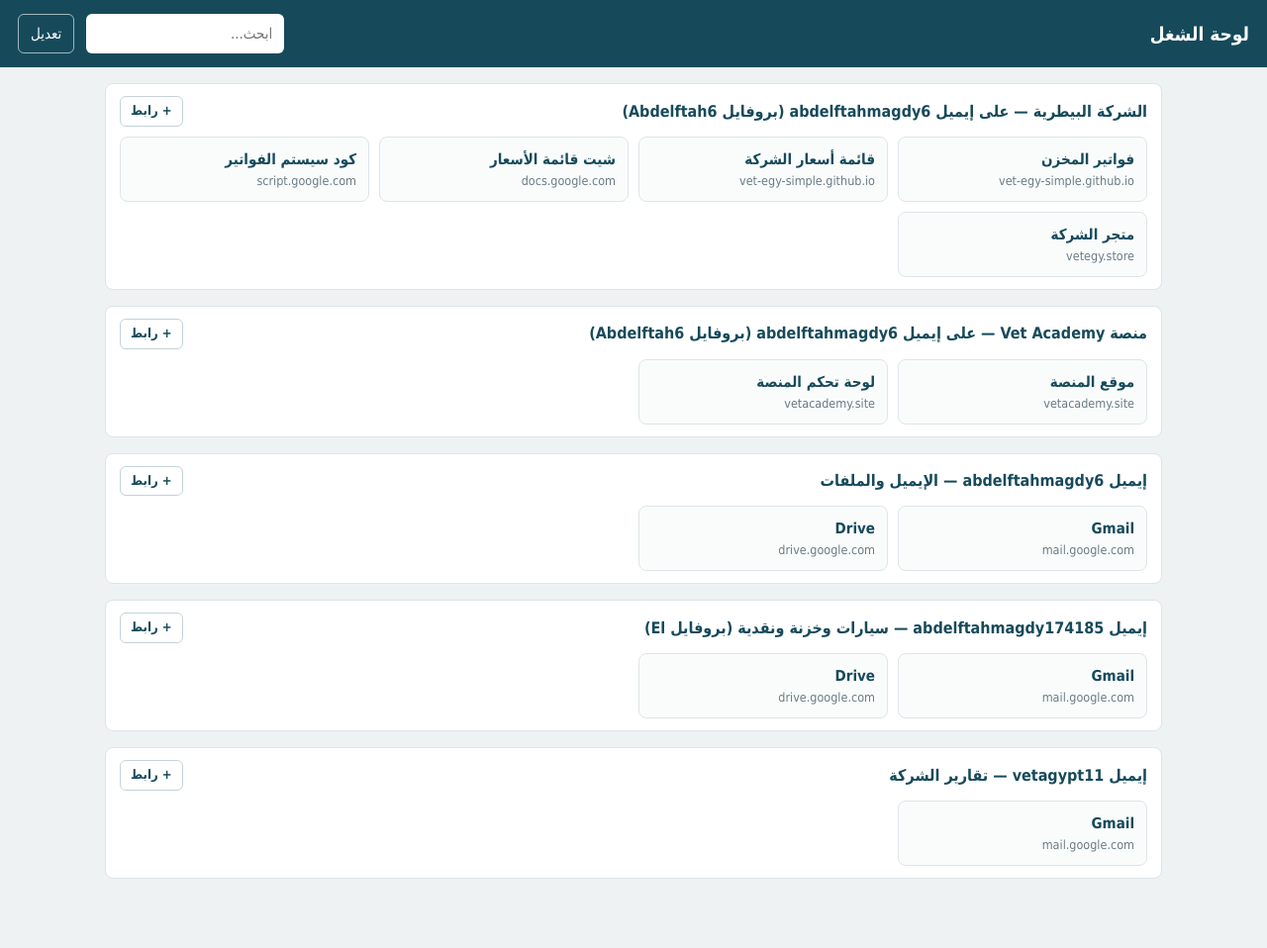
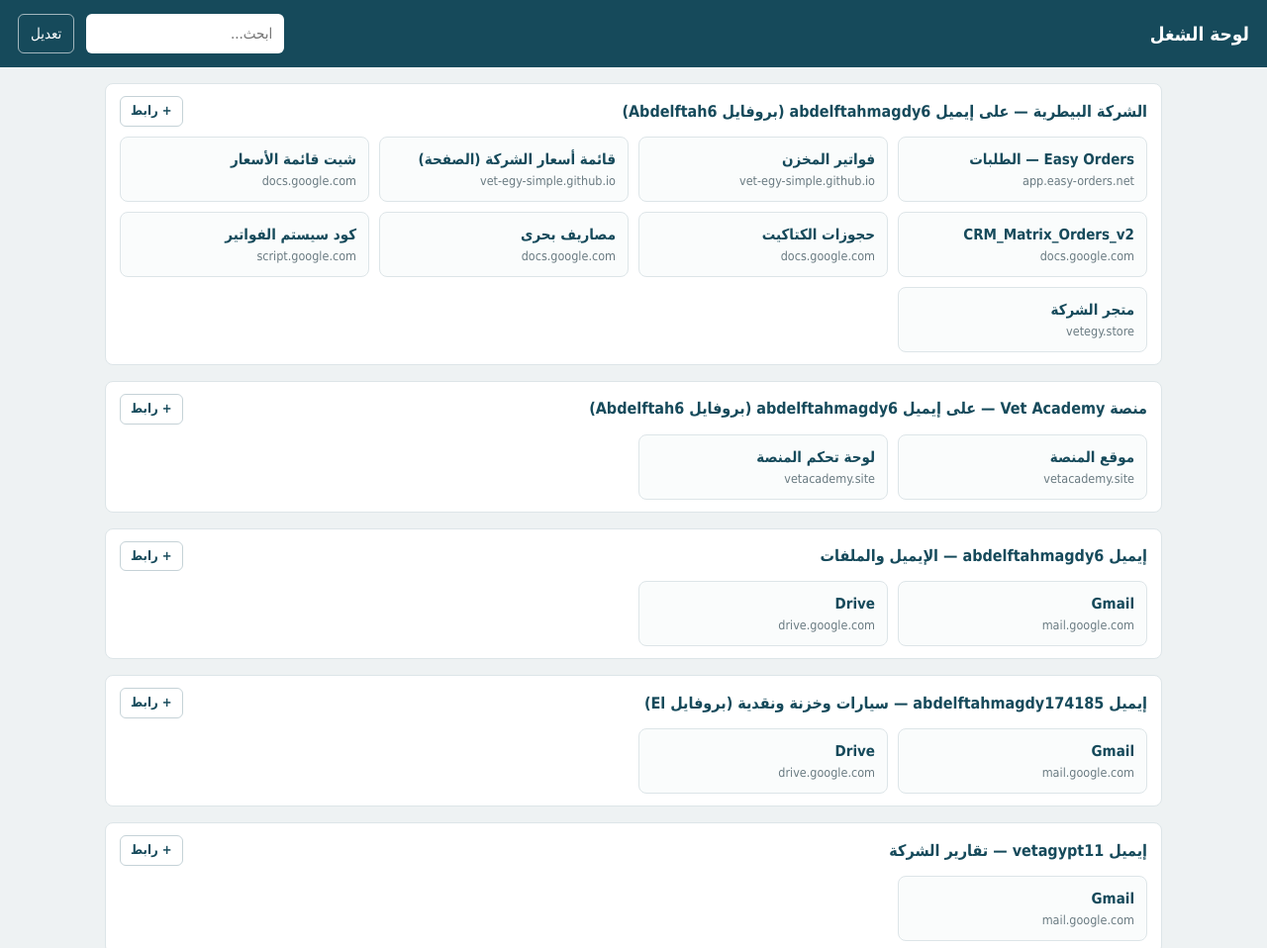
Before and after one commit to vet-egy-simple/vet-egy-simple, a plain HTML site: page panel/index.html in a window 1280 px wide. Shown: the top 958 px of the page at 99% size. Before the commit the page ends 920 px from the top, so only its background shows below. Drawn offline with Linux system fonts and the light colour scheme.

Commit message:
Add files via upload

```diff
--- a/panel/index.html
+++ b/panel/index.html
@@ -55,9 +55,13 @@ var G=['الشركة البيطرية — على إيميل abdelftahmagdy6 (ب
  'إيميل abdelftahmagdy174185 — سيارات وخزنة ونقدية (بروفايل El)',
  'إيميل vetagypt11 — تقارير الشركة'];
 var DEF=[
+ {n:'Easy Orders — الطلبات',u:'https://app.easy-orders.net/#/orders',g:0},
  {n:'فواتير المخزن',u:'https://vet-egy-simple.github.io/vet-egy-simple/app/',g:0},
- {n:'قائمة أسعار الشركة',u:'https://vet-egy-simple.github.io/vet-egy-simple/',g:0},
+ {n:'قائمة أسعار الشركة (الصفحة)',u:'https://vet-egy-simple.github.io/vet-egy-simple/',g:0},
  {n:'شيت قائمة الأسعار',u:'https://docs.google.com/spreadsheets/d/1fwxGXilqhThq4ub-NOCi4gcp6E9bZX2YY-O8wzOaQz0/edit?authuser='+E6,g:0},
+ {n:'CRM_Matrix_Orders_v2',u:'https://docs.google.com/spreadsheets/d/1L_zNXp6VyWhiUUSL45gbr9Kwb8wOGo2uv7W_PWfyNQ0/edit?authuser='+E6,g:0},
+ {n:'حجوزات الكتاكيت',u:'https://docs.google.com/spreadsheets/d/1TA_UfAp-0I8LDmPwVOz4OdKbvou0BN4VHs1KQDbMFeA/edit?authuser='+E6,g:0},
+ {n:'مصاريف بحرى',u:'https://docs.google.com/spreadsheets/d/1O-XokCCDKLaKq6nVCfMuOw6PiQRf5ee75R84O25ISno/edit?authuser='+E6,g:0},
  {n:'كود سيستم الفواتير',u:'https://script.google.com/home/projects/1hst9UR7VwSl81VWIN1RcWKonIx56GEOOrc3-6HRbX5pWddm4caU-_T1F/edit?authuser='+E6,g:0},
  {n:'متجر الشركة',u:'https://vetegy.store',g:0},
  {n:'موقع المنصة',u:'https://vetacademy.site',g:1},
@@ -68,7 +72,7 @@ var DEF=[
  {n:'Drive',u:'https://drive.google.com/drive/?authuser='+E2,g:3},
  {n:'Gmail',u:'https://mail.google.com/mail/?authuser='+E3,g:4}
 ];
-var K='panelLinks2',L;
+var K='panelLinks3',L;
 try{L=JSON.parse(localStorage.getItem(K)||'null')}catch(e){L=null}
 if(!L)L=DEF.slice();
 function persist(){try{localStorage.setItem(K,JSON.stringify(L))}catch(e){}}
```
